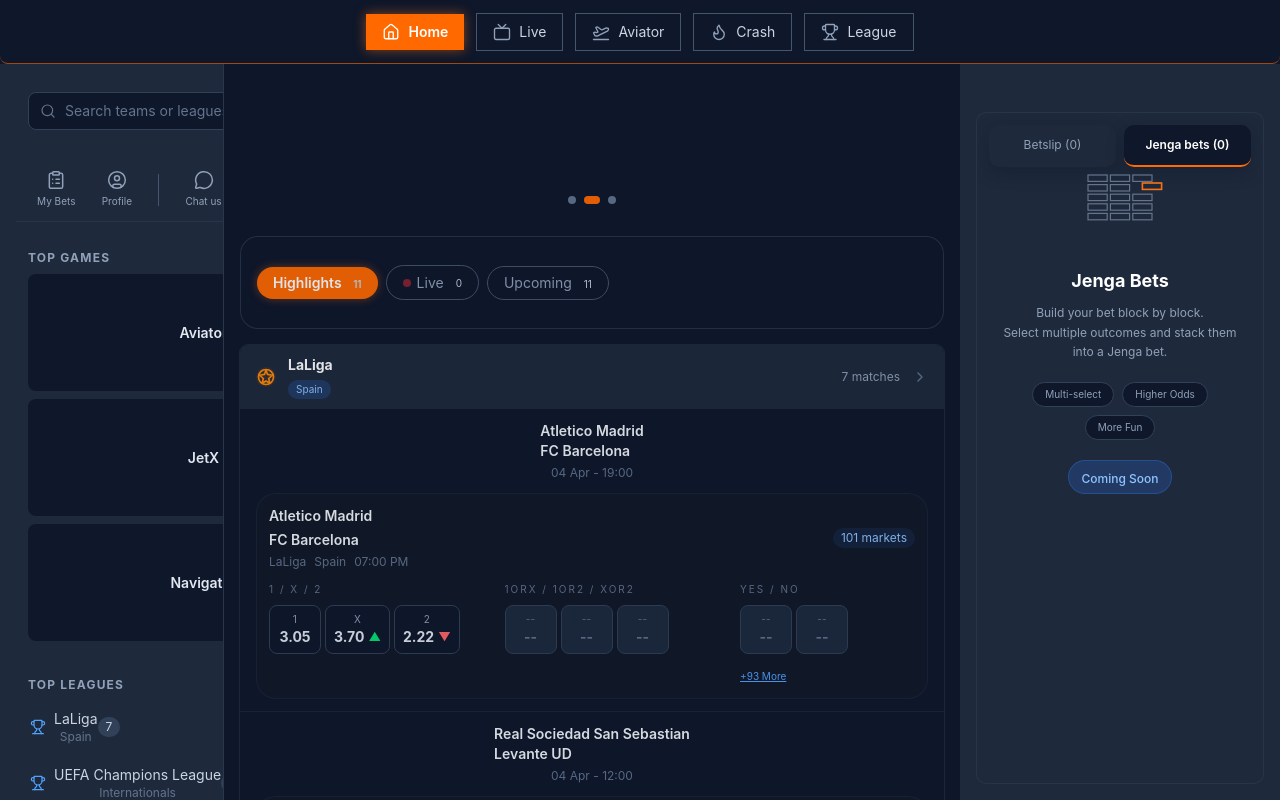
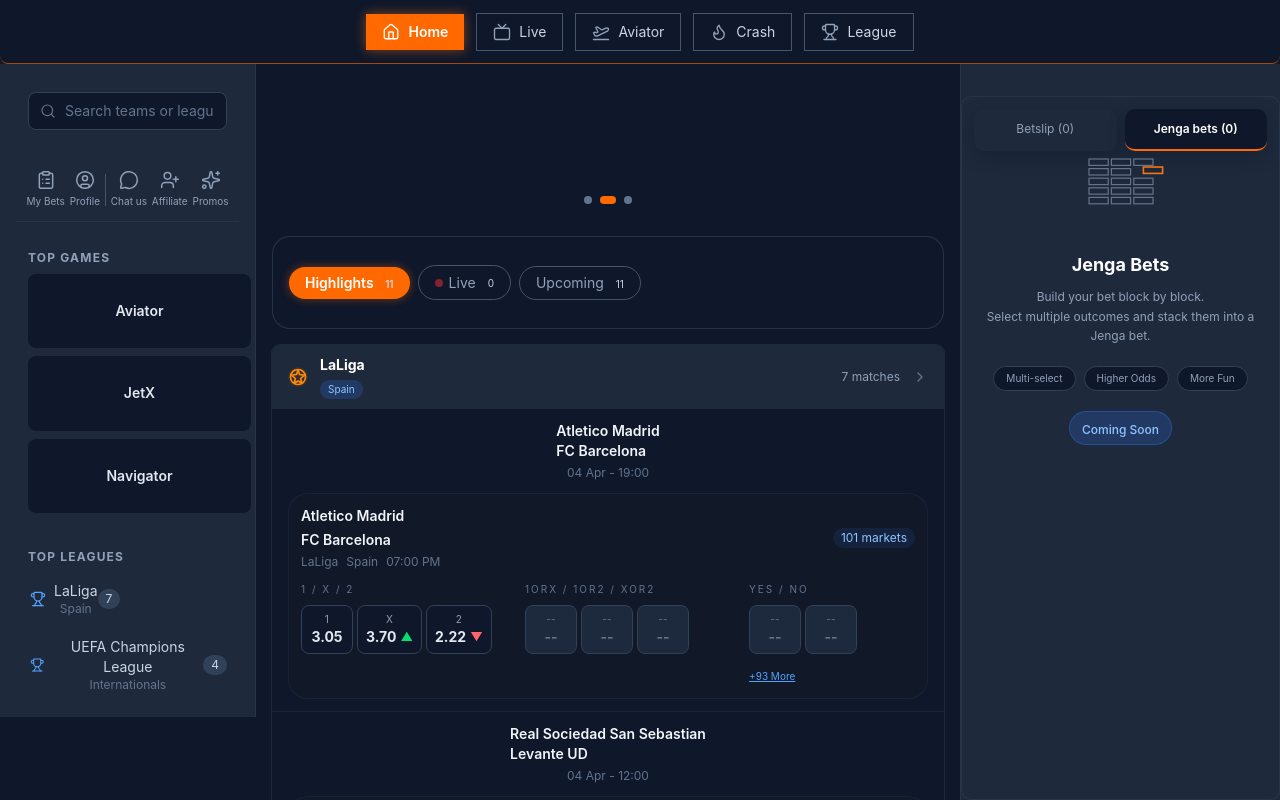
Before and after one commit to ABABUOTURI/sportsbook, a SvelteKit app: page / in a window 1280 px wide. Built offline with nearby package versions, Linux system fonts and the light colour scheme.

Commit message:
ensuring the layout is back to normal after distored

```diff
--- a/src/lib/components/layout/Sidebar.svelte
+++ b/src/lib/components/layout/Sidebar.svelte
@@ -7,9 +7,7 @@
 	let { onsearch }: { onsearch: (query: string) => void } = $props();
 </script>
 
-<aside
-	class="h-[calc(100vh-4rem)] w-96 overflow-y-scroll overflow-x-hidden border-r border-slate-700/50 bg-[#1E293B] text-textPrimary hover:border-l-2 hover:border-l-orange-500 transition-all"
->
+<aside class="w-64 overflow-y-auto overflow-x-hidden bg-[#1E293B] border-r border-slate-700/50">
 	<div class="flex flex-col gap-4 p-4">
 		<SearchBar {onsearch} />
 		<QuickActions />
--- a/src/lib/icons/index.ts
+++ b/src/lib/icons/index.ts
@@ -10,9 +10,11 @@
 	Home,
 	List,
 	Loader2,
+	Menu,
 	MessageCircle,
 	PlaneTakeoff,
 	Search,
+	ShoppingCart,
 	Sparkles,
 	Ticket,
 	Trophy,
@@ -39,9 +41,11 @@
 	Home,
 	List,
 	Loader2,
+	Menu,
 	MessageCircle,
 	PlaneTakeoff,
 	Search,
+	ShoppingCart,
 	Sparkles,
 	Ticket,
 	Trophy,
--- a/src/routes/+page.svelte
+++ b/src/routes/+page.svelte
@@ -46,25 +46,21 @@
 		.filter((group) => group.matches.length > 0));
 </script>
 
-<div class="w-full h-screen overflow-hidden bg-[#0F172A] grid" style="grid-template-rows: 4rem 1fr; grid-template-columns: 224px 1fr 320px;">
-	<div class="col-span-3 h-16 overflow-hidden relative">
+<div class="w-full h-screen flex flex-col bg-[#0F172A]">
+	<div class="h-16 flex-shrink-0">
 		<TopNav />
-		{#if $betslipState.selections.length > 0}
-			<div class="absolute top-3.5 right-6 flex items-center justify-center w-5 h-5 rounded-full bg-orange-500 text-white text-xs font-bold">
-				{$betslipState.selections.length}
-			</div>
-		{/if}
 	</div>
 
-	<div class="h-full overflow-y-auto overflow-x-hidden border-r border-slate-700/60 bg-[#1E293B]">
+	<div class="flex flex-1 overflow-hidden">
+		<div class="w-64 flex-shrink-0">
 			<Sidebar onsearch={(query) => (searchQuery = query)} />
 		</div>
 
 		<main
 			bind:this={mainContent}
-		class="h-full overflow-y-auto overflow-x-hidden bg-[#0F172A] px-4 py-3 animate-[pulse_6s_ease-in-out_infinite]"
+			class="flex-1 overflow-y-auto overflow-x-hidden bg-[#0F172A] px-4 py-3"
 		>
-		<div class="space-y-4">
+			<div class="space-y-4 max-w-6xl mx-auto">
 				<BannerCarousel />
 				<div class="rounded-[18px] border border-slate-700/70 bg-[#0F172A] p-4 shadow-bet">
 					<FilterTabs />
@@ -87,7 +83,8 @@
 			</div>
 		</main>
 
-	<div class="h-full overflow-y-auto overflow-x-hidden p-4 bg-[#1E293B]">
+		<div class="w-80 flex-shrink-0 flex flex-col border-l border-slate-700/50 bg-[#1E293B] overflow-y-auto">
 			<BetslipPanel />
 		</div>
 	</div>
+</div>
--- a/tailwind.config.ts
+++ b/tailwind.config.ts
@@ -44,12 +44,17 @@
 				'bg-pulse': {
 					'0%, 100%': { backgroundColor: '#0F172A' },
 					'50%': { backgroundColor: '#0d1520' }
+				},
+				'fade-in': {
+					'0%': { opacity: '0' },
+					'100%': { opacity: '1' }
 				}
 			},
 			animation: {
 				'pulse-dot': 'pulse-dot 1.2s ease-in-out infinite',
 				'slide-in': 'slide-in 0.3s ease-out',
-				'pulse': 'bg-pulse 6s ease-in-out infinite'
+				'pulse': 'bg-pulse 6s ease-in-out infinite',
+				'fade-in': 'fade-in 0.5s ease-out forwards'
 			}
 		}
 	},
@@ -62,6 +67,29 @@
 				},
 				'.no-scrollbar::-webkit-scrollbar': {
 					display: 'none'
+				},
+				'.scrollbar-thin': {
+					'scrollbar-width': 'thin'
+				},
+				'.scrollbar-thin::-webkit-scrollbar': {
+					width: '6px',
+					height: '6px'
+				},
+				'.scrollbar-track-slate-900': {
+					'scrollbar-color': '#0F172A #0F172A'
+				},
+				'.scrollbar-track-slate-900::-webkit-scrollbar-track': {
+					backgroundColor: '#0F172A'
+				},
+				'.scrollbar-thumb-slate-700': {
+					'scrollbar-color': '#334155 #0F172A'
+				},
+				'.scrollbar-thumb-slate-700::-webkit-scrollbar-thumb': {
+					backgroundColor: '#334155',
+					borderRadius: '3px'
+				},
+				'.hover\\:scrollbar-thumb-orange-500::-webkit-scrollbar-thumb:hover': {
+					backgroundColor: '#F97316'
 				}
 			});
 		})
```
Lines whose indentation alone changed are shown as unchanged.
